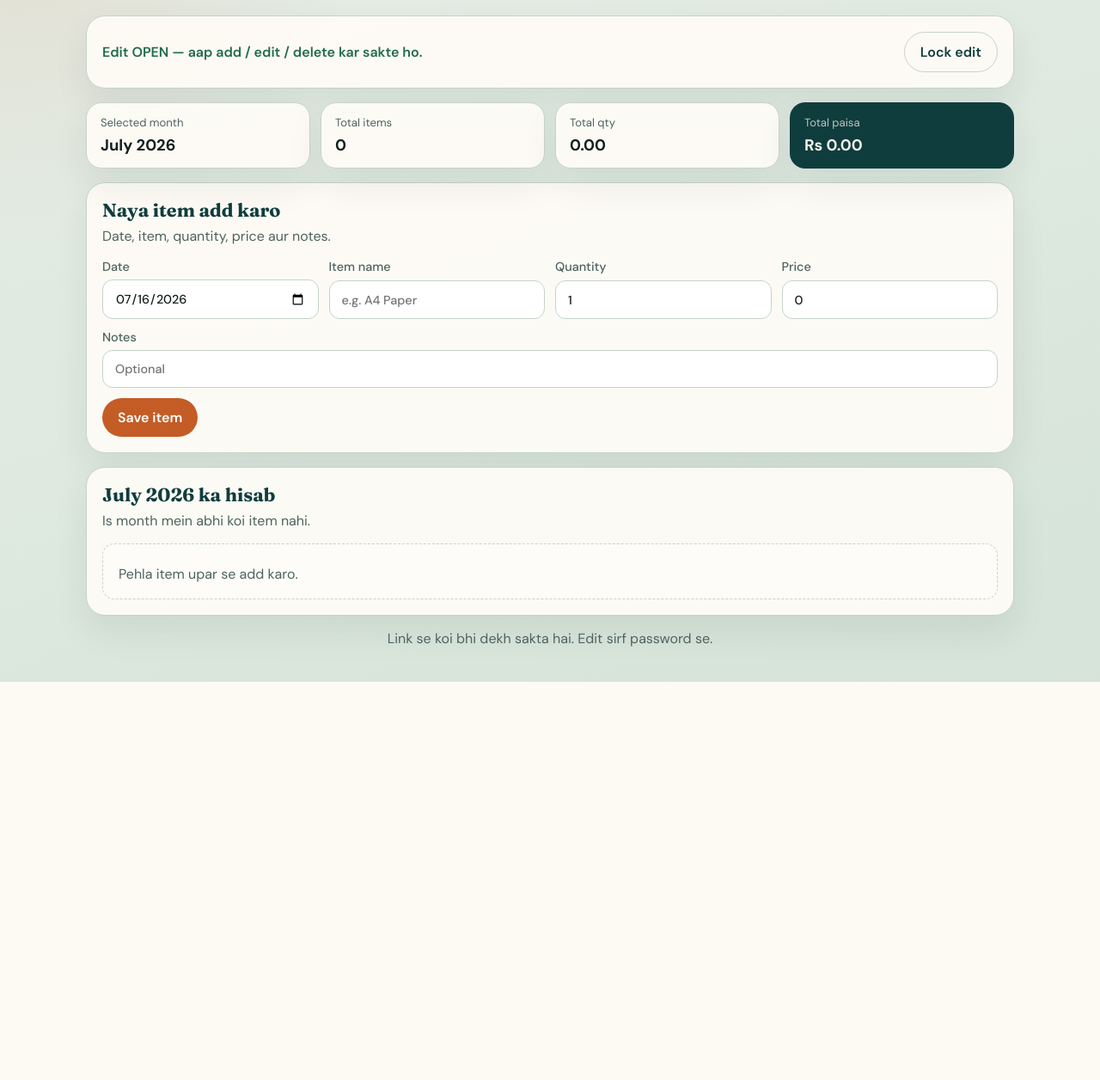
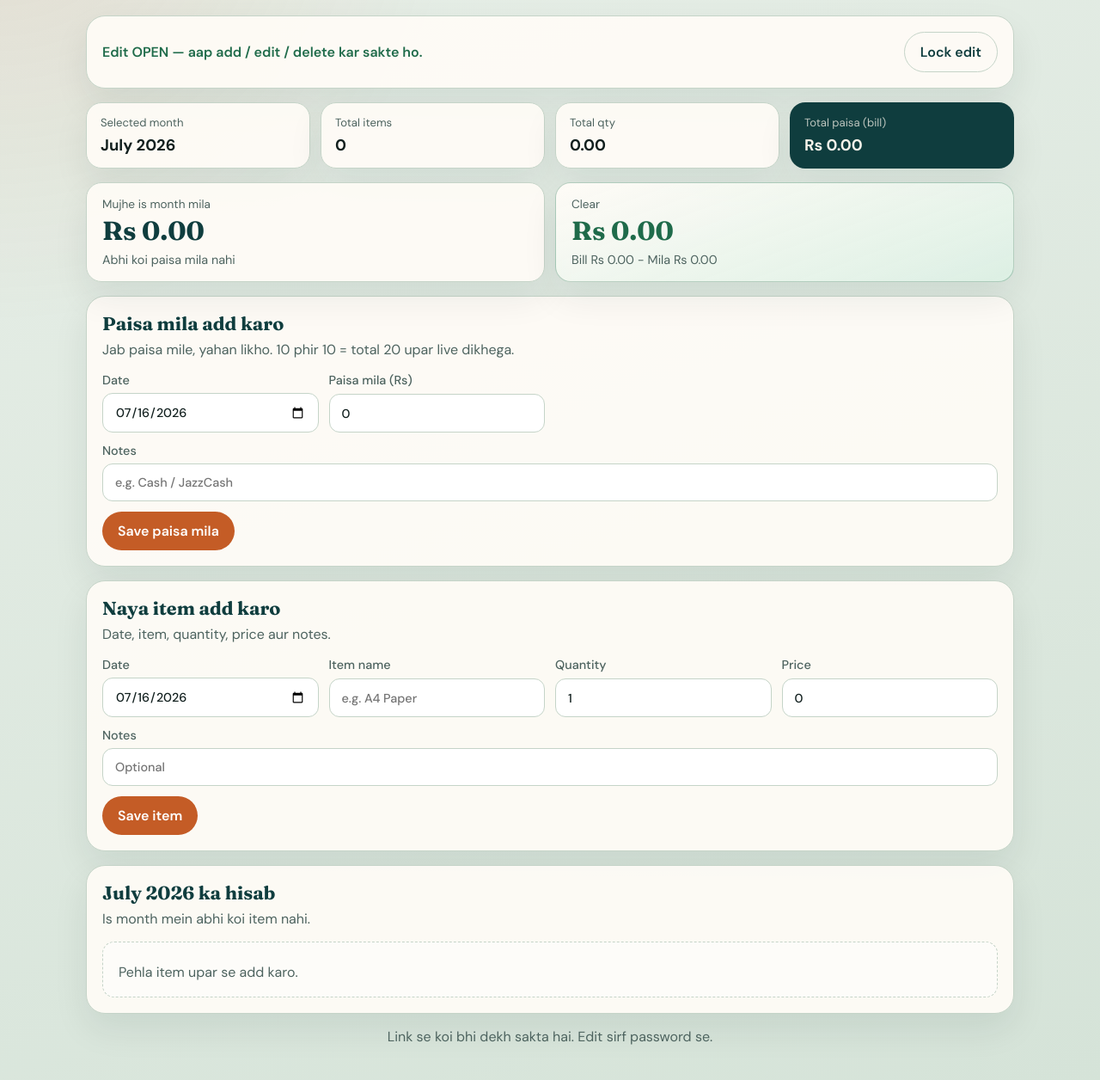
Before and after one commit to asimrazzaq102-tech/rabias-renderings-bill, a Flask app: page / in a window 1280 px wide. Shown: the part 156-1412 px from the top of the page at 86% size. Before the commit the page ends 949 px from the top, so only its background shows below. Run offline with Flask 3, Linux system fonts and the light colour scheme; the visitor is signed in with stand-in values (Sample User, id 1); data that the repository does not hold is empty.

Commit message:
Add paisa mila tracking with live totals and remaining balance
Co-authored-by: Cursor <cursoragent@cursor.com>

```diff
--- a/app.py
+++ b/app.py
@@ -77,6 +77,21 @@ def init_db() -> None:
     db.execute(
         "CREATE INDEX IF NOT EXISTS idx_bills_month ON bills(month_key, entry_date)"
     )
+    db.execute(
+        """
+        CREATE TABLE IF NOT EXISTS payments (
+            id INTEGER PRIMARY KEY AUTOINCREMENT,
+            entry_date TEXT NOT NULL,
+            amount REAL NOT NULL DEFAULT 0,
+            notes TEXT NOT NULL DEFAULT '',
+            month_key TEXT NOT NULL,
+            created_at TEXT NOT NULL
+        )
+        """
+    )
+    db.execute(
+        "CREATE INDEX IF NOT EXISTS idx_payments_month ON payments(month_key, entry_date)"
+    )
     db.commit()
     db.close()
 
@@ -141,6 +156,29 @@ def fetch_month_rows(month_key: str) -> tuple[list[dict], float, float]:
     return rows, total_amount, total_qty
 
 
+def fetch_month_payments(month_key: str) -> tuple[list[dict], float]:
+    db = get_db()
+    items = db.execute(
+        """
+        SELECT *
+        FROM payments
+        WHERE month_key = ?
+        ORDER BY entry_date ASC, id ASC
+        """,
+        (month_key,),
+    ).fetchall()
+    rows = [dict(item) for item in items]
+    total_received = sum(float(row["amount"]) for row in rows)
+    return rows, total_received
+
+
+def payment_breakdown(payments: list[dict]) -> str:
+    if not payments:
+        return "—"
+    parts = [f"{float(p['amount']):.0f}" if float(p["amount"]).is_integer() else f"{float(p['amount']):.2f}" for p in payments]
+    return " + ".join(parts)
+
+
 def pdf_safe(text: str) -> str:
     return (
         text.encode("latin-1", errors="replace")
@@ -162,6 +200,8 @@ def _pdf_line(x1: float, y1: float, x2: float, y2: float) -> str:
 
 def build_month_pdf(month_key: str) -> bytes:
     rows, total_amount, total_qty = fetch_month_rows(month_key)
+    payments, total_received = fetch_month_payments(month_key)
+    remaining = total_amount - total_received
     month_label = format_month_label(month_key)
     generated = datetime.now().strftime("%Y-%m-%d %H:%M")
 
@@ -177,7 +217,7 @@ def build_month_pdf(month_key: str) -> bytes:
     content.append(_pdf_text(page_w / 2 - 80, top - 40, f"Generated: {generated}", 11))
 
     table_top = top - 70
-    table_bottom = 80
+    table_bottom = 100
     table_right = page_w - left
     header_y = table_top - row_h
 
@@ -213,8 +253,27 @@ def build_month_pdf(month_key: str) -> bytes:
                 content.append(_pdf_text(col_x[idx] + 4, y + 4, value, 9))
 
     content.append(_pdf_line(left, table_bottom, table_right, table_bottom))
-    content.append(_pdf_text(left, 56, f"Total Quantity: {total_qty:.2f}", 11, True))
-    content.append(_pdf_text(left, 40, f"Total Paisa: Rs {total_amount:.2f}", 11, True))
+    breakdown = payment_breakdown(payments)
+    content.append(_pdf_text(left, 78, f"Total Quantity: {total_qty:.2f}", 11, True))
+    content.append(_pdf_text(left, 62, f"Total Paisa (bill): Rs {total_amount:.2f}", 11, True))
+    content.append(
+        _pdf_text(
+            left,
+            46,
+            f"Paisa mila: Rs {total_received:.2f}  ({breakdown})",
+            11,
+            True,
+        )
+    )
+    content.append(
+        _pdf_text(
+            left,
+            30,
+            f"Baqi: Rs {remaining:.2f}",
+            11,
+            True,
+        )
+    )
 
     stream = "".join(content).encode("latin-1", errors="replace")
     objects = [
@@ -263,8 +322,9 @@ def index():
     db = get_db()
     months = db.execute(
         """
-        SELECT DISTINCT month_key
-        FROM bills
+        SELECT month_key FROM bills
+        UNION
+        SELECT month_key FROM payments
         ORDER BY month_key DESC
         """
     ).fetchall()
@@ -274,6 +334,8 @@ def index():
 
     rows, total_amount, total_qty = fetch_month_rows(selected_month)
     rows = list(reversed(rows))
+    payments, total_received = fetch_month_payments(selected_month)
+    remaining = total_amount - total_received
 
     return render_template(
         "index.html",
@@ -285,6 +347,10 @@ def index():
         items=rows,
         total_amount=total_amount,
         total_qty=total_qty,
+        payments=payments,
+        total_received=total_received,
+        remaining=remaining,
+        payment_breakdown=payment_breakdown(payments),
         today=date.today().isoformat(),
         current_month=current_month_key(),
         can_edit=can_edit(),
@@ -328,6 +394,60 @@ def download_pdf():
         as_attachment=True,
         download_name=filename,
     )
+
+
+@app.route("/add-payment", methods=["POST"])
+@require_edit
+def add_payment():
+    entry_date = (request.form.get("entry_date") or "").strip()
+    amount = parse_float(request.form.get("amount", "0"), 0.0)
+    notes = (request.form.get("notes") or "").strip()
+    month_from_form = (request.form.get("month") or "").strip()
+
+    if not entry_date:
+        flash("Date zaroori hai.", "error")
+        return redirect(url_for("index", month=month_from_form or current_month_key()))
+
+    if amount <= 0:
+        flash("Paisa mila 0 se zyada hona chahiye.", "error")
+        return redirect(url_for("index", month=month_key_from_date(entry_date)))
+
+    month_key = month_from_form or month_key_from_date(entry_date)
+    db = get_db()
+    db.execute(
+        """
+        INSERT INTO payments (entry_date, amount, notes, month_key, created_at)
+        VALUES (?, ?, ?, ?, ?)
+        """,
+        (
+            entry_date,
+            amount,
+            notes,
+            month_key,
+            datetime.now().isoformat(timespec="seconds"),
+        ),
+    )
+    db.commit()
+    flash(f"Paisa mila save: Rs {amount:.2f}", "success")
+    return redirect(url_for("index", month=month_key))
+
+
+@app.route("/delete-payment/<int:payment_id>", methods=["POST"])
+@require_edit
+def delete_payment(payment_id: int):
+    db = get_db()
+    payment = db.execute(
+        "SELECT month_key FROM payments WHERE id = ?", (payment_id,)
+    ).fetchone()
+    if payment is None:
+        flash("Payment nahi mili.", "error")
+        return redirect(url_for("index"))
+
+    month_key = payment["month_key"]
+    db.execute("DELETE FROM payments WHERE id = ?", (payment_id,))
+    db.commit()
+    flash("Paisa mila entry delete ho gayi.", "success")
+    return redirect(url_for("index", month=month_key))
 
 
 @app.route("/add", methods=["POST"])
--- a/static/style.css
+++ b/static/style.css
@@ -146,6 +146,68 @@ input:focus {
 
 .summary .highlight span {
   color: rgba(247, 243, 234, 0.75);
+}
+
+.money-board {
+  display: grid;
+  grid-template-columns: 1fr 1fr;
+  gap: 12px;
+  margin-bottom: 16px;
+}
+
+.money-card {
+  background: var(--panel);
+  border: 1px solid var(--line);
+  border-radius: var(--radius);
+  padding: 16px 18px;
+  box-shadow: var(--shadow);
+}
+
+.money-card span {
+  display: block;
+  color: var(--muted);
+  font-size: 0.85rem;
+  margin-bottom: 6px;
+}
+
+.money-card strong {
+  display: block;
+  font-family: var(--display);
+  font-size: clamp(1.4rem, 3vw, 1.9rem);
+  color: var(--brand);
+  line-height: 1.1;
+}
+
+.money-card .money-break {
+  margin: 8px 0 0;
+  color: var(--muted);
+  font-size: 0.9rem;
+}
+
+.money-card.due {
+  border-color: rgba(196, 92, 38, 0.35);
+  background: linear-gradient(160deg, rgba(255, 252, 247, 0.96), rgba(255, 236, 220, 0.9));
+}
+
+.money-card.due strong {
+  color: var(--accent);
+}
+
+.money-card.clear {
+  border-color: rgba(31, 107, 74, 0.3);
+  background: linear-gradient(160deg, rgba(255, 252, 247, 0.96), rgba(220, 240, 228, 0.9));
+}
+
+.money-card.clear strong {
+  color: var(--ok);
+}
+
+.money-card.extra {
+  border-color: rgba(15, 61, 62, 0.25);
+}
+
+.payment-form {
+  grid-template-columns: 1fr 1fr;
 }
 
 .panel {
@@ -341,6 +403,10 @@ th {
     grid-template-columns: 1fr 1fr;
   }
 
+  .money-board {
+    grid-template-columns: 1fr;
+  }
+
   .add-form {
     grid-template-columns: 1fr 1fr;
   }
@@ -357,7 +423,9 @@ th {
   }
 
   .summary,
-  .add-form {
+  .money-board,
+  .add-form,
+  .payment-form {
     grid-template-columns: 1fr;
   }
 
--- a/templates/index.html
+++ b/templates/index.html
@@ -72,10 +72,100 @@
         <strong>{{ '%.2f'|format(total_qty) }}</strong>
       </div>
       <div class="highlight">
-        <span>Total paisa</span>
+        <span>Total paisa (bill)</span>
         <strong>Rs {{ '%.2f'|format(total_amount) }}</strong>
       </div>
     </section>
+
+    <section class="money-board">
+      <div class="money-card">
+        <span>Mujhe is month mila</span>
+        <strong>Rs {{ '%.2f'|format(total_received) }}</strong>
+        <p class="money-break">
+          {% if payments %}
+            {{ payment_breakdown }} = Rs {{ '%.2f'|format(total_received) }}
+          {% else %}
+            Abhi koi paisa mila nahi
+          {% endif %}
+        </p>
+      </div>
+      <div class="money-card {% if remaining > 0 %}due{% elif remaining < 0 %}extra{% else %}clear{% endif %}">
+        <span>{% if remaining > 0 %}Abhi baqi{% elif remaining < 0 %}Extra mila{% else %}Clear{% endif %}</span>
+        <strong>Rs {{ '%.2f'|format(remaining|abs) }}</strong>
+        <p class="money-break">Bill Rs {{ '%.2f'|format(total_amount) }} − Mila Rs {{ '%.2f'|format(total_received) }}</p>
+      </div>
+    </section>
+
+    {% if can_edit %}
+    <section class="panel">
+      <div class="panel-head">
+        <h2>Paisa mila add karo</h2>
+        <p>Jab paisa mile, yahan likho. 10 phir 10 = total 20 upar live dikhega.</p>
+      </div>
+      <form class="add-form payment-form" method="post" action="{{ url_for('add_payment') }}">
+        <input type="hidden" name="month" value="{{ selected_month }}">
+        <label>
+          Date
+          <input type="date" name="entry_date" value="{{ today }}" required>
+        </label>
+        <label>
+          Paisa mila (Rs)
+          <input type="number" name="amount" value="0" min="0.01" step="0.01" required>
+        </label>
+        <label class="full">
+          Notes
+          <input type="text" name="notes" placeholder="e.g. Cash / JazzCash" autocomplete="off">
+        </label>
+        <div class="full actions">
+          <button type="submit" class="btn primary">Save paisa mila</button>
+        </div>
+      </form>
+    </section>
+    {% endif %}
+
+    {% if payments %}
+    <section class="panel">
+      <div class="panel-head">
+        <h2>Paisa mila — list</h2>
+        <p>Har dafa jo mila, alag dikhta hai. Total upar auto update hota hai.</p>
+      </div>
+      <div class="table-wrap">
+        <table>
+          <thead>
+            <tr>
+              <th>Date</th>
+              <th>Amount</th>
+              <th>Notes</th>
+              {% if can_edit %}<th></th>{% endif %}
+            </tr>
+          </thead>
+          <tbody>
+            {% for pay in payments %}
+            <tr>
+              <td data-label="Date">{{ pay.entry_date }}</td>
+              <td data-label="Amount"><strong>Rs {{ '%.2f'|format(pay.amount) }}</strong></td>
+              <td data-label="Notes">{{ pay.notes or '—' }}</td>
+              {% if can_edit %}
+              <td class="row-actions">
+                <form method="post" action="{{ url_for('delete_payment', payment_id=pay.id) }}" onsubmit="return confirm('Delete this paisa mila?');">
+                  <button type="submit" class="link danger">Delete</button>
+                </form>
+              </td>
+              {% endif %}
+            </tr>
+            {% endfor %}
+          </tbody>
+          <tfoot>
+            <tr class="total-row">
+              <td><strong>Total mila</strong></td>
+              <td data-label="Total"><strong>Rs {{ '%.2f'|format(total_received) }}</strong></td>
+              <td{% if can_edit %} colspan="2"{% endif %}><strong>{{ payment_breakdown }}</strong></td>
+            </tr>
+          </tfoot>
+        </table>
+      </div>
+    </section>
+    {% endif %}
 
     {% if can_edit %}
     <section class="panel">
```
